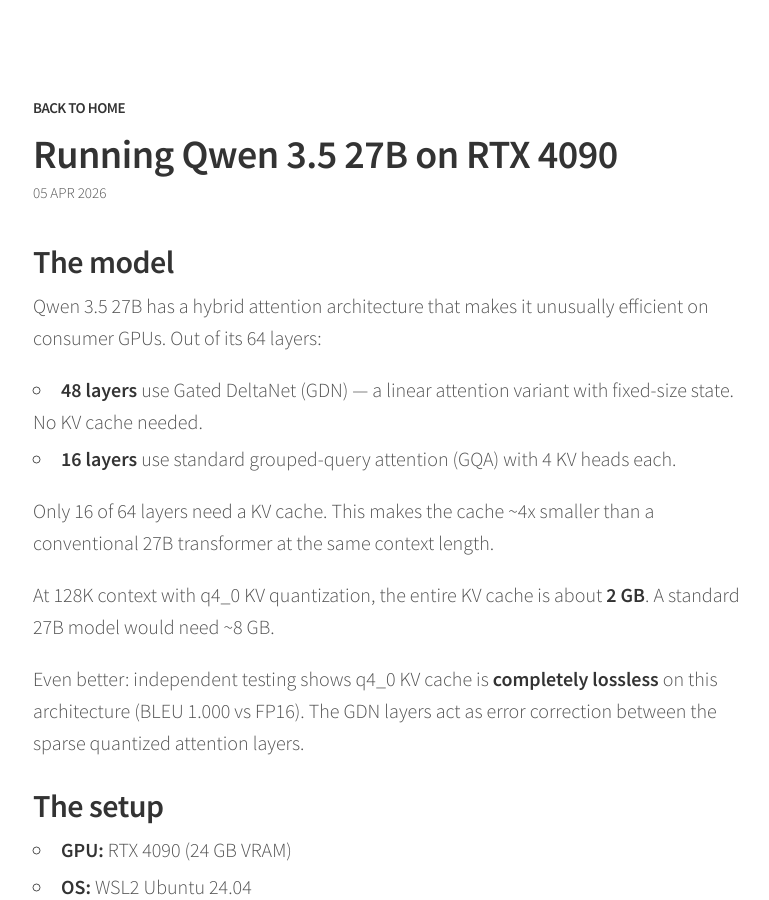
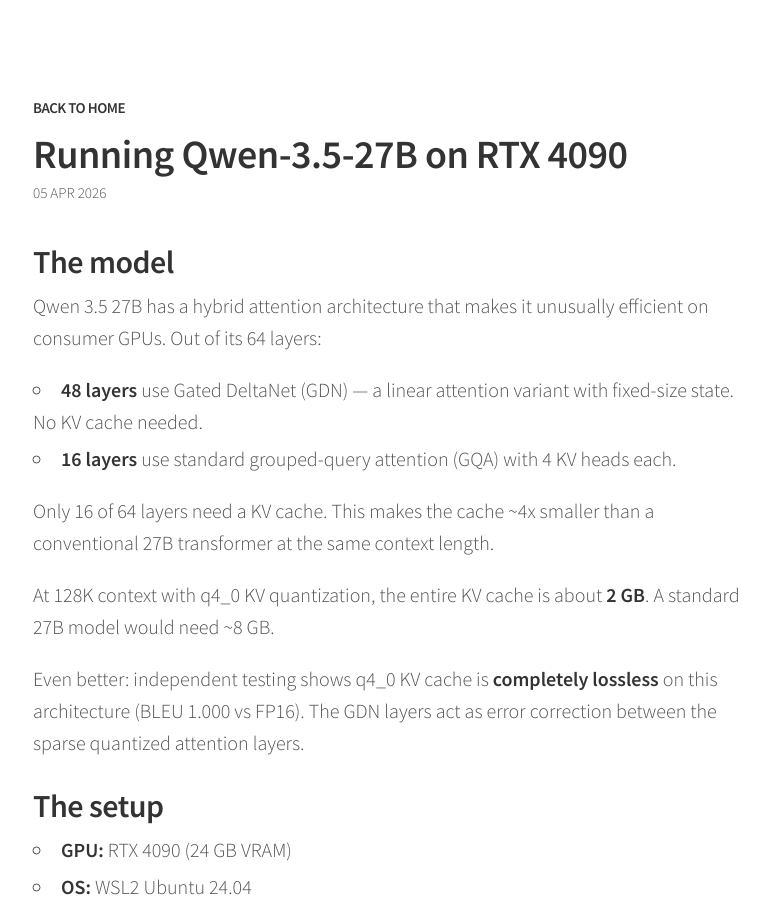
Before and after one commit to ilikeeatingrice/ilikeeatingrice.github.io, a Jekyll site: the page built from _posts/2026-04-05-Running-Qwen-3.5-27B-on-RTX-4090.md, in a window 1280 px wide and 900 px high. Shown: the whole window, without its empty margins (247-1016 px from the left). Built offline with Jekyll 4.4.1, drawn with Linux system fonts in a browser that asks for light colours.

```diff
--- a/_posts/2026-04-05-Running-Qwen-3.5-27B-on-RTX-4090.md
+++ b/_posts/2026-04-05-Running-Qwen-3.5-27B-on-RTX-4090.md
@@ -1,6 +1,6 @@
 ---
 layout: post
-title: "Running Qwen 3.5 27B on RTX 4090"
+title: "Running Qwen-3.5-27B on RTX 4090"
 date: 2026-04-05
 ---
 
```
